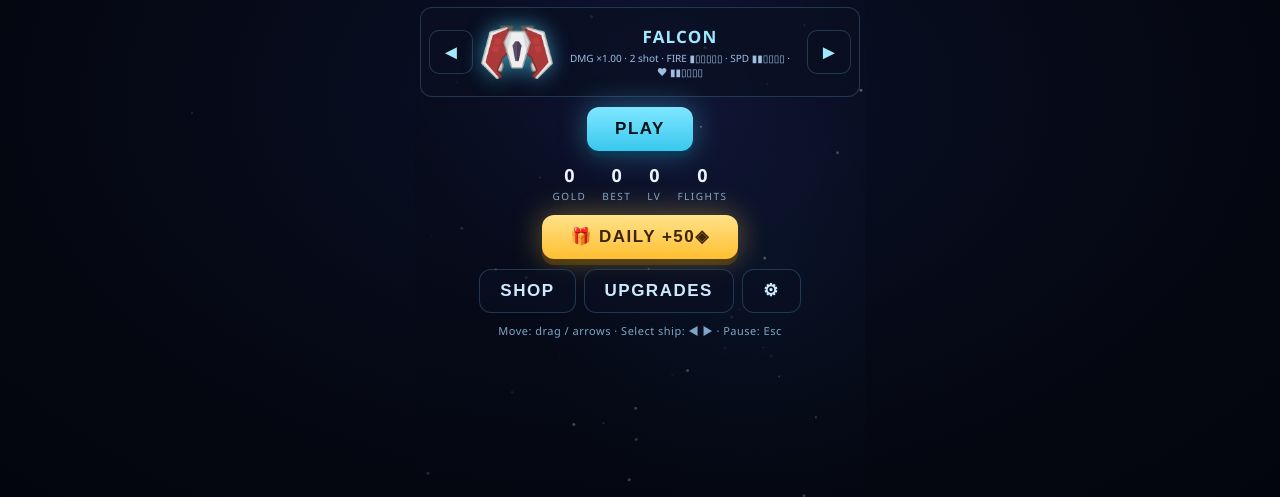
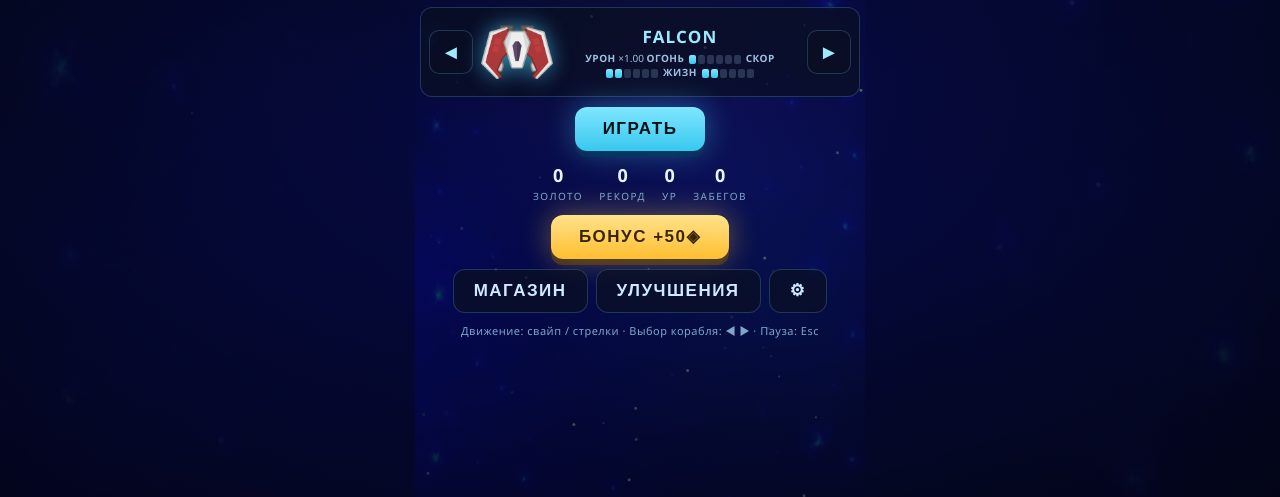
Before and after one commit to wizzleforgegames/cosmic-defender, a plain HTML site: page index.html in a window 1280 px wide. Shown: the part 303-800 px from the top of the page. Drawn offline with Linux system fonts and the light colour scheme.

Commit message:
RU по умолчанию, полосы характеристик без юникода, живой фон-туманность, убраны эмодзи

```diff
--- a/css/style.css
+++ b/css/style.css
@@ -36,7 +36,13 @@ html, body {
   align-items: center;
   justify-content: center;
   overflow: hidden;
-  background: radial-gradient(ellipse at center, #0a1230 0%, #05060f 70%);
+  background:
+    url("../assets/bg/space_bg.jpg") center/cover no-repeat,
+    radial-gradient(ellipse at center, #0a1230 0%, #05060f 70%);
+}
+#app::after{
+  content:"";position:absolute;inset:0;z-index:0;pointer-events:none;
+  background:radial-gradient(ellipse at center, rgba(5,6,15,.05) 0%, rgba(5,6,15,.45) 100%);
 }
 
 /* Звёздный декор за canvas (виден на планшетах по бокам) */
@@ -429,3 +435,9 @@ html, body {
 .carousel-img.gold {
   filter: drop-shadow(0 0 14px rgba(255,207,74,0.9)) sepia(0.3) saturate(1.4);
 }
+
+/* --- полосы характеристик (без юникод-блоков, чтобы не было квадратов) --- */
+.pbar{display:inline-flex;gap:2px;vertical-align:middle;margin:0 2px}
+.pbar s{width:7px;height:9px;border-radius:2px;background:rgba(160,190,225,.22);display:inline-block}
+.pbar s.on{background:linear-gradient(180deg,#7fe6ff,#38c8ee)}
+.st-l{color:#9fbfe0;font-weight:700;letter-spacing:.5px}
--- a/js/main.js
+++ b/js/main.js
@@ -21,7 +21,7 @@
       tagline: "Blast the swarm, buy ships, chase the score.",
       play: "PLAY", shop: "SHOP", upgrades: "UPGRADES", settings: "SETTINGS",
       back: "BACK", gold: "GOLD", best: "BEST", lv: "LV", flights: "FLIGHTS",
-      daily: "🎁 DAILY +50◈",
+      daily: "DAILY +50◈",
       controls: "Move: drag / arrows · Select ship: ◄ ► · Pause: Esc",
       paused: "PAUSED", resume: "RESUME", quit: "QUIT TO MENU",
       gameover: "GAME OVER", earned: "EARNED", new_record: "NEW!", record: "RECORD",
@@ -33,6 +33,7 @@
       reduced_motion: "REDUCED MOTION", reduced_motion_sub: "Less shake & flashes",
       language: "LANGUAGE", on: "ON", off: "OFF", max: "MAX",
       damage: "DAMAGE", fire_rate: "FIRE RATE", speed: "SPEED", life: "LIFE",
+      dmg: "DMG", fire: "FIRE", spd: "SPD", hp: "HP",
       selected: "SELECTED", select: "SELECT", need_gold: "NEED GOLD",
       ready_to_buy: "◈ Ready to buy ", ready_to_upgrade: "◈ Ready to upgrade ",
       save_for: "Save for ",
@@ -56,7 +57,7 @@
       tagline: "Уничтожай рой, покупай корабли, бей рекорды.",
       play: "ИГРАТЬ", shop: "МАГАЗИН", upgrades: "УЛУЧШЕНИЯ", settings: "НАСТРОЙКИ",
       back: "НАЗАД", gold: "ЗОЛОТО", best: "РЕКОРД", lv: "УР", flights: "ЗАБЕГОВ",
-      daily: "🎁 БОНУС +50◈",
+      daily: "БОНУС +50◈",
       controls: "Движение: свайп / стрелки · Выбор корабля: ◄ ► · Пауза: Esc",
       paused: "ПАУЗА", resume: "ПРОДОЛЖИТЬ", quit: "В МЕНЮ",
       gameover: "ИГРА ОКОНЧЕНА", earned: "ЗАРАБОТАНО", new_record: "НОВЫЙ!", record: "РЕКОРД",
@@ -68,6 +69,7 @@
       reduced_motion: "МЕНЬШЕ АНИМАЦИИ", reduced_motion_sub: "Меньше тряски и вспышек",
       language: "ЯЗЫК", on: "ВКЛ", off: "ВЫКЛ", max: "МАКС",
       damage: "УРОН", fire_rate: "СКОРОСТРЕЛЬНОСТЬ", speed: "СКОРОСТЬ", life: "ЖИЗНИ",
+      dmg: "УРОН", fire: "ОГОНЬ", spd: "СКОР", hp: "ЖИЗН",
       selected: "ВЫБРАН", select: "ВЫБРАТЬ", need_gold: "НУЖНО ЗОЛОТО",
       ready_to_buy: "◈ Можно купить ", ready_to_upgrade: "◈ Можно улучшить ",
       save_for: "Копите на ",
@@ -91,7 +93,7 @@
       tagline: "Sürüyü patlat, gemi al, rekoru kır.",
       play: "OYNA", shop: "MAĞAZA", upgrades: "YÜKSELT", settings: "AYARLAR",
       back: "GERİ", gold: "ALTIN", best: "REKOR", lv: "SV", flights: "UÇUŞ",
-      daily: "🎁 GÜNLÜK +50◈",
+      daily: "GÜNLÜK +50◈",
       controls: "Hareket: sürükle / oklar · Gemi: ◄ ► · Duraklat: Esc",
       paused: "DURAKLADI", resume: "DEVAM", quit: "MENÜYE DÖN",
       gameover: "OYUN BİTTİ", earned: "KAZANILAN", new_record: "YENİ!", record: "REKOR",
@@ -103,6 +105,7 @@
       reduced_motion: "AZ HAREKET", reduced_motion_sub: "Daha az sarsıntı",
       language: "DİL", on: "AÇIK", off: "KAPALI", max: "MAX",
       damage: "HASAR", fire_rate: "ATEŞ HIZI", speed: "HIZ", life: "CAN",
+      dmg: "HASAR", fire: "ATEŞ", spd: "HIZ", hp: "CAN",
       selected: "SEÇİLİ", select: "SEÇ", need_gold: "ALTIN GEREKLİ",
       ready_to_buy: "◈ Almaya hazır: ", ready_to_upgrade: "◈ Yükseltmeye hazır: ",
       save_for: "Biriktir: ",
@@ -126,7 +129,7 @@
       tagline: "Destruye el enjambre, compra naves, supera tu récord.",
       play: "JUGAR", shop: "TIENDA", upgrades: "MEJORAS", settings: "AJUSTES",
       back: "ATRÁS", gold: "ORO", best: "RÉCORD", lv: "NV", flights: "VUELOS",
-      daily: "🎁 DIARIO +50◈",
+      daily: "DIARIO +50◈",
       controls: "Mover: arrastra / flechas · Nave: ◄ ► · Pausa: Esc",
       paused: "PAUSA", resume: "CONTINUAR", quit: "AL MENÚ",
       gameover: "FIN DEL JUEGO", earned: "GANADO", new_record: "¡NUEVO!", record: "RÉCORD",
@@ -138,6 +141,7 @@
       reduced_motion: "MENOS MOVIMIENTO", reduced_motion_sub: "Menos sacudidas",
       language: "IDIOMA", on: "SÍ", off: "NO", max: "MÁX",
       damage: "DAÑO", fire_rate: "CADENCIA", speed: "VELOCIDAD", life: "VIDA",
+      dmg: "DAÑO", fire: "CAD.", spd: "VEL.", hp: "VIDA",
       selected: "SELECCIONADA", select: "ELEGIR", need_gold: "FALTA ORO",
       ready_to_buy: "◈ Listo para comprar ", ready_to_upgrade: "◈ Listo para mejorar ",
       save_for: "Ahorra para ",
@@ -161,7 +165,7 @@
       tagline: "Zerstöre den Schwarm, kaufe Schiffe, schlage den Rekord.",
       play: "SPIELEN", shop: "SHOP", upgrades: "UPGRADES", settings: "EINSTELLUNGEN",
       back: "ZURÜCK", gold: "GOLD", best: "BESTE", lv: "LV", flights: "FLÜGE",
-      daily: "🎁 TÄGLICH +50◈",
+      daily: "TÄGLICH +50◈",
       controls: "Bewegen: ziehen / Pfeile · Schiff: ◄ ► · Pause: Esc",
       paused: "PAUSE", resume: "FORTSETZEN", quit: "ZUM MENÜ",
       gameover: "GAME OVER", earned: "VERDIENT", new_record: "NEU!", record: "REKORD",
@@ -173,6 +177,7 @@
       reduced_motion: "WENIGER BEWEGUNG", reduced_motion_sub: "Weniger Wackeln",
       language: "SPRACHE", on: "AN", off: "AUS", max: "MAX",
       damage: "SCHADEN", fire_rate: "FEUERRATE", speed: "TEMPO", life: "LEBEN",
+      dmg: "SCHAD", fire: "FEUER", spd: "TEMP", hp: "LEB",
       selected: "GEWÄHLT", select: "WÄHLEN", need_gold: "ZU WENIG GOLD",
       ready_to_buy: "◈ Kaufen: ", ready_to_upgrade: "◈ Upgraden: ",
       save_for: "Sparen für ",
@@ -196,7 +201,7 @@
       tagline: "Détruis l'essaim, achète des vaisseaux, bats ton record.",
       play: "JOUER", shop: "BOUTIQUE", upgrades: "AMÉLIORATIONS", settings: "OPTIONS",
       back: "RETOUR", gold: "OR", best: "RECORD", lv: "NIV", flights: "VOLS",
-      daily: "🎁 QUOTIDIEN +50◈",
+      daily: "QUOTIDIEN +50◈",
       controls: "Déplacer : glisser / flèches · Vaisseau : ◄ ► · Pause : Esc",
       paused: "PAUSE", resume: "REPRENDRE", quit: "MENU",
       gameover: "PARTIE TERMINÉE", earned: "GAGNÉ", new_record: "NOUVEAU !", record: "RECORD",
@@ -208,6 +213,7 @@
       reduced_motion: "MOINS D'ANIMATION", reduced_motion_sub: "Moins de secousses",
       language: "LANGUE", on: "OUI", off: "NON", max: "MAX",
       damage: "DÉGÂTS", fire_rate: "CADENCE", speed: "VITESSE", life: "VIE",
+      dmg: "DÉGÂT", fire: "TIR", spd: "VIT", hp: "VIE",
       selected: "CHOISI", select: "CHOISIR", need_gold: "OR INSUFFISANT",
       ready_to_buy: "◈ À acheter : ", ready_to_upgrade: "◈ À améliorer : ",
       save_for: "Économiser pour ",
@@ -235,11 +241,13 @@
     var langs = [];
     if (navigator.languages && navigator.languages.length) langs = navigator.languages;
     else if (navigator.language) langs = [navigator.language];
+    // аудитория площадок — русскоязычная: ru по умолчанию,
+    // прочие языки только если браузер явно на них
     for (var i = 0; i < langs.length; i++) {
       var code = String(langs[i]).toLowerCase().split("-")[0];
-      if (I18N[code]) return code;
-    }
-    return "en";
+      if (code !== "ru" && code !== "en" && I18N[code]) return code;
+    }
+    return "ru";
   }
 
   var LANG = detectLang();
@@ -487,13 +495,15 @@
 
   function bar(norm){
     var n = Math.max(0, Math.min(1, norm));
-    var full = 6, filled = Math.round(n*full);
-    return new Array(filled+1).join("▮") + new Array(full-filled+1).join("▯");
+    var full = 6, filled = Math.round(n*full), h = "";
+    for (var i = 0; i < full; i++) h += '<s class="' + (i < filled ? "on" : "") + '"></s>';
+    return '<i class="pbar">' + h + "</i>";
   }
   function shipStatsText(s){
-    return "DMG ×"+s.dmg.toFixed(2)+" · "+s.shots+" "+t("shots")+" · "+
-           "FIRE "+bar((1.2 - s.cd) / 0.9)+" · SPD "+bar((s.spd - 0.6))+
-           " · ♥ "+bar(s.lp / 10);
+    return '<span class="st-l">' + t("dmg") + "</span> ×" + s.dmg.toFixed(2) +
+           ' <span class="st-l">' + t("fire") + "</span> " + bar((1.2 - s.cd) / 0.9) +
+           ' <span class="st-l">' + t("spd") + "</span> " + bar((s.spd - 0.6)) +
+           ' <span class="st-l">' + t("hp") + "</span> " + bar(s.lp / 10);
   }
 
   // =========================================================
@@ -524,6 +534,7 @@
   }
   function preloadAssets(){
     var jobs = [];
+    jobs.push(loadImg("bg_space","bg/space_bg.jpg"));
     jobs.push(loadImg("hero","ships/spaceShips_001.png"));
     jobs.push(loadImg("enemy","ships/spaceShips_006.png"));
     for (var k=1;k<=9;k++) jobs.push(loadImg("ship"+k, "ships/spaceShips_"+pad3(k)+".png"));
@@ -1417,10 +1428,20 @@
       }
     });
   }
+  var bgScroll = 0;
   function drawBackground(){
     var g = ctx.createLinearGradient(0,0,0,LOG_H);
     g.addColorStop(0,"#0a1230"); g.addColorStop(0.55,"#070a1c"); g.addColorStop(1,"#05060f");
     ctx.fillStyle = g; ctx.fillRect(0,0,LOG_W,LOG_H);
+
+    var bg = assets.images["bg_space"];
+    if (bg && bg.width) {
+      bgScroll = (bgScroll + dt * 0.012) % LOG_H;
+      ctx.globalAlpha = 0.85;
+      ctx.drawImage(bg, 0, bgScroll - LOG_H, LOG_W, LOG_H);
+      ctx.drawImage(bg, 0, bgScroll, LOG_W, LOG_H);
+      ctx.globalAlpha = 1;
+    }
 
     ctx.globalCompositeOperation = "lighter";
     var tV = visualTime * 0.00005;
```
Also changed, not shown: assets/bg/space_bg.jpg (added).
